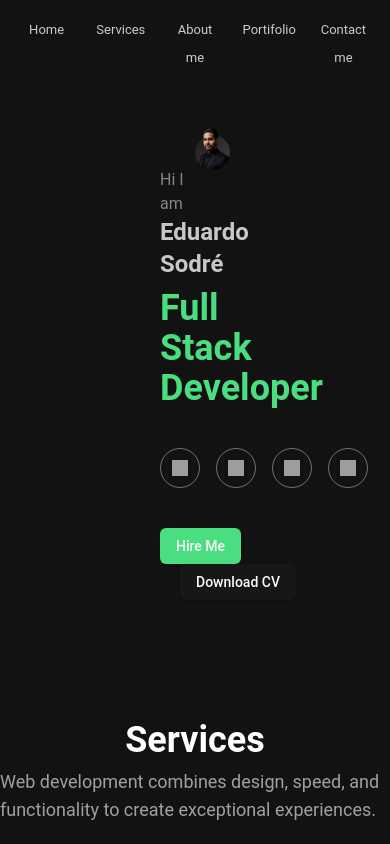
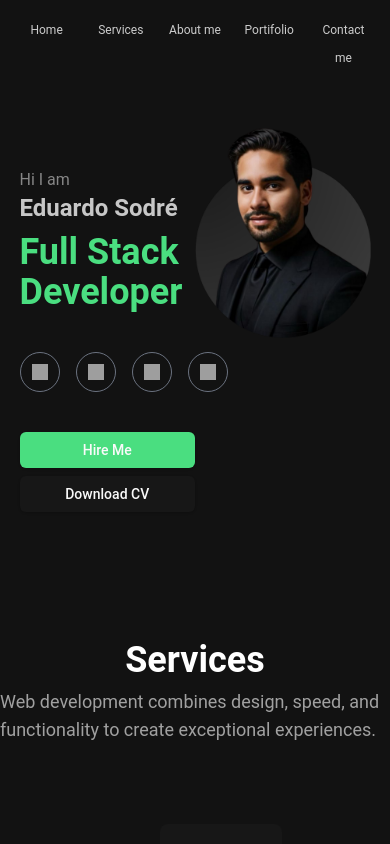
Before and after one commit to EduardooSodre/dev.eduardo, a Next.js app: page / in a window 390 px wide. Shown: the top 844 px of the page. Built offline with nearby package versions, Linux system fonts and the light colour scheme; grey boxes are pictures that could not be loaded.

Commit message:
reponsive page home

```diff
--- a/app/components/ui/button.tsx
+++ b/app/components/ui/button.tsx
@@ -3,7 +3,7 @@ import { Button } from "@/components/ui/button";
 const ButtonHome = () => {
   return (
     <div>
-      <Button className="mt-10 bg-green-400 hover:bg-white hover:text-green-400">
+      <Button className="buttonhome mt-10 bg-green-400 hover:bg-white hover:text-green-400">
         <a
           href="https://wa.me/18996198597"
           target="_blank"
@@ -11,7 +11,7 @@ const ButtonHome = () => {
           Hire Me
         </a>
       </Button>
-      <Button className="mx-5">Download CV</Button>
+      <Button className="buttonhome mx-5">Download CV</Button>
     </div>
   );
 };
--- a/app/globals.css
+++ b/app/globals.css
@@ -99,14 +99,20 @@ body {
   }
 }
 
-@media (max-width: 515px) {
+@media (max-width: 517px) {
   .nav a {
     padding: 0%;
     margin: 0%;
     width: 100%;
-    font-size: 13px;
+    font-size: 12px;
     width: 100%;
     text-rendering: auto;
+  }
+  .buttonhome {
+    width: 100%;
+    margin-left: 0%;
+    margin-right: 0%;
+    margin-bottom: 0.5rem;
   }
 }
 
@@ -134,6 +140,11 @@ body {
     padding-left: 5%;
     padding-right: 5%;
   }
+  .home {
+    width: 100%;
+    padding-left: 5%;
+    padding-right: 5%;
+  }
 }
 
 @media (max-width: 1280px) {
--- a/app/page.tsx
+++ b/app/page.tsx
@@ -11,7 +11,7 @@ const Home = () => {
   return (
     <>
       <Navbar />
-      <section className="flex px-40 py-10 ">
+      <section className="home w-full flex px-40 py-10 ">
         <div className="w-1/2 py-10">
           <p className="text-primary-foreground opacity-50">Hi I am</p>
           <p className="text-2xl font-bold text-secondary opacity-80">
@@ -21,7 +21,6 @@ const Home = () => {
             Full Stack Developer
           </h1>
           <SocialMedia />
-
           <ButtonHome />
         </div>
         <div className="w-1/2 ">
```
